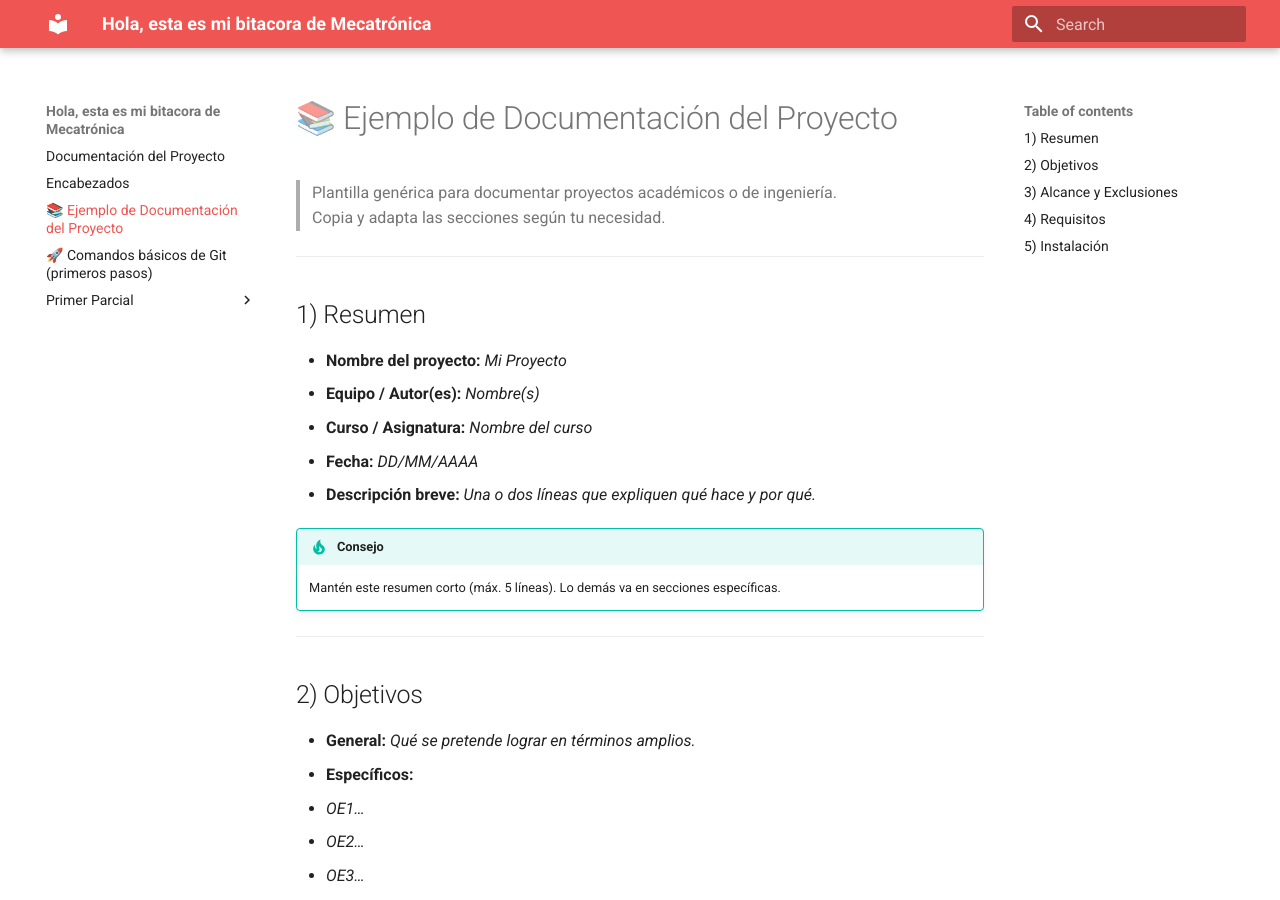
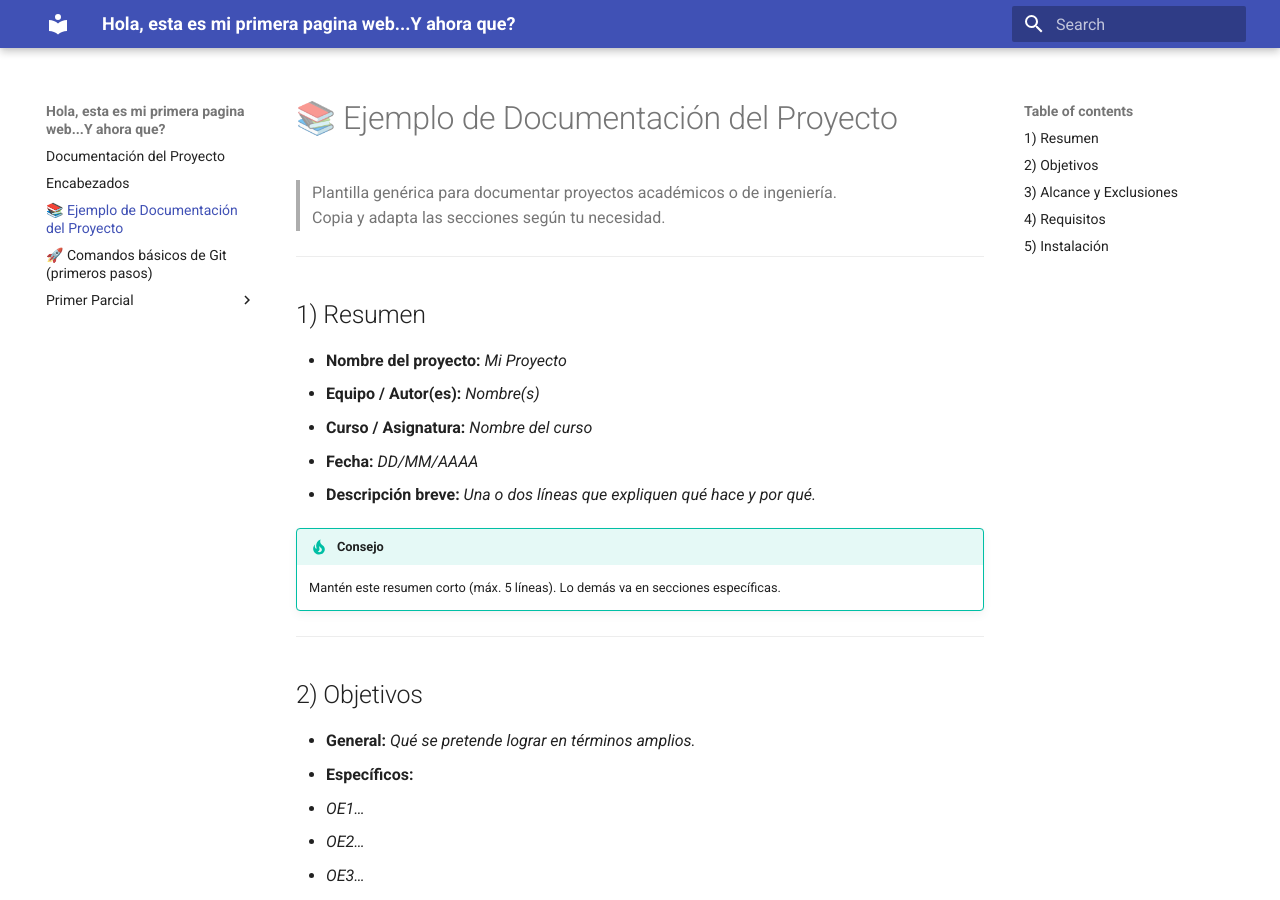
Before and after one commit to GaelMolletes/Bit-cora-de-Mecatr-nica, an MkDocs documentation site: the page built from docs/ejemplo.md, in a window 1280 px wide and 900 px high. Built offline with MkDocs 1.6.1 and Material for MkDocs 9.7.7, drawn with Linux system fonts in a browser that asks for light colours.

Commit message:
ultima???

```diff
--- a/mkdocs.yml
+++ b/mkdocs.yml
@@ -1,5 +1,5 @@
-site_name: Hola, esta es mi bitacora de Mecatrónica
-site_description: (tambien conocida como la tipica primera pagina web jaja)
+site_name: Hola, esta es mi primera pagina web...Y ahora que?
+site_description: (tambien conocida como mi primera pagina web)
 markdown_extensions:
   - pymdownx.highlight:
       anchor_linenums: true
@@ -30,7 +30,7 @@ theme:
   highlightjs: true
   palette:
       - scheme: default
-        primary: red
+        primary: Blue
 
   features:
     - content.code.copy
```
Also changed, not shown: docs/Primer Parcial/Sesión 4.md (added, +23 -0 lines), docs/recursos/imgs/2.1.jpeg (added), docs/recursos/imgs/2.2.jpeg (added), docs/recursos/imgs/2.3.jpeg (added), docs/recursos/imgs/2.4.jpeg (added), docs/recursos/imgs/2.5.jpeg (added), 1 other file.
